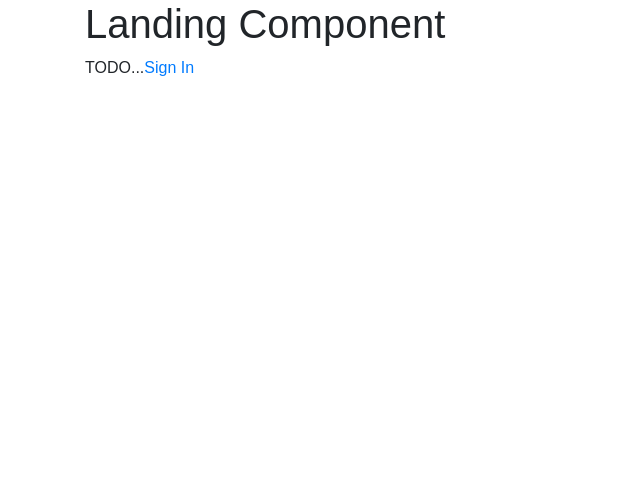
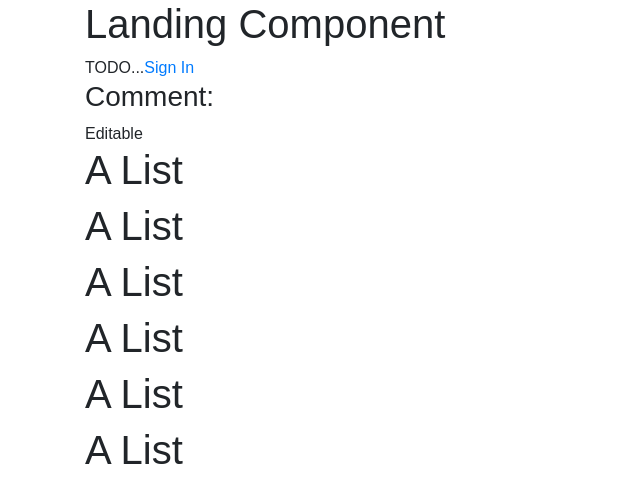
Before and after one commit to PushP0P/iEatWhat-Client, a React (Create React App) app: page / in a window 1280 px wide. Shown: the top 502 px of the page, without its empty margins (0-640 px from the left). Built offline with nearby package versions, Linux system fonts and the light colour scheme.

Commit message:
built layout

```diff
--- a/src/components/comments/comments.container.tsx
+++ b/src/components/comments/comments.container.tsx
@@ -1,6 +1,6 @@
 import * as React from 'react';
-import {ReactElement} from 'react';
-import {CommentsComponentProps, CommentsComponentState} from '../../models/comments.model';
+import { ReactElement } from 'react';
+import { CommentsComponentProps, CommentsComponentState } from '../../models/comments.model';
 
 export class CommentsComponent extends React.Component<CommentsComponentProps, CommentsComponentState> {
 
@@ -9,20 +9,50 @@ export class CommentsComponent extends React.Component<CommentsComponentProps, C
 		this.state = {
 			testFooBar: 'loading',
 			comments: {}
-		}
+		};
 	}
 
 	public componentDidMount(): void {
-		this.setState({testFooBar: 'BAT METAL!'})
+		this.setState({testFooBar: 'BAT METAL!'});
+		this.getComments();
 	}
 
 	public render(): ReactElement<HTMLDivElement> {
 		return(
 			<div
-				className={"comments-component " + this.state.testFooBar}
+				className={'comments-component ' + this.state.testFooBar}
 			>
-
+				<div
+					className="comments-header"
+				>
+					<h3>Comment:</h3>
+				</div>
+				<form
+					id="CommentForm"
+				>
+					<div
+						className="comment-input"
+						suppressContentEditableWarning={true}
+						contentEditable={true}
+					>
+						Editable
+					</div>
+				</form>
+				<div
+					className="comments-list"
+				>
+					<h1>A List</h1>
+					<h1>A List</h1>
+					<h1>A List</h1>
+					<h1>A List</h1>
+					<h1>A List</h1>
+					<h1>A List</h1>
+				</div>
 			</div>
 		);
 	}
+
+	private async getComments(): Promise<void> {
+		console.log('yes it is 56');
+	}
 }
--- a/src/components/landing/landing.component.tsx
+++ b/src/components/landing/landing.component.tsx
@@ -1,5 +1,7 @@
 import * as React from 'react';
 import { Link } from 'react-router-dom';
+import { CommentsComponent } from '../comments/comments.container';
+import { CommentsList } from '../../models/comments.model';
 
 export class LandingComponent extends React.Component {
 	// tslint:disable
@@ -16,7 +18,14 @@ export class LandingComponent extends React.Component {
 				TODO...
 
 				<Link to={'/sign-in'}>Sign In</Link>
-
+				<CommentsComponent
+					view_id={'foo'}
+					getComments={() => {
+						return {} as CommentsList
+					}}
+					editHandler={() => {
+						return {};
+				}} />
 			</div>
 		);
 	}
--- a/src/services/rest-service.ts
+++ b/src/services/rest-service.ts
@@ -8,7 +8,7 @@
  * @returns {Promise<{}>}
  */
 export async function httpRequest(path: string, verb?: string, headers?: Headers, body?: {} ): Promise<Response> {
-	const req: Request = await new Request(path, {
+	const req: Request = await new Request(path, <RequestInit> {
 		method: verb || 'get',
 		cache: 'default',
 		mode: 'cors',
--- a/tslint.json
+++ b/tslint.json
@@ -29,7 +29,7 @@
             "static-before-instance",
             "variables-before-functions"
         ],
-        "no-any": true,
+//        "no-any": true,
         "no-arg": true,
         "no-bitwise": true,
         "no-console": [
@@ -84,7 +84,7 @@
                 "variable-declaration": "nospace"
             }
         ],
-        "variable-name": [true, "ban-keywords", "check-format", "allow-leading-underscore", "allow-pascal-case"],
+//        "variable-name": [true, "ban-keywords", "check-format", "allow-leading-underscore", "allow-pascal-case"],
         "whitespace": [
             true,
             "check-branch",
```
Also changed, not shown: src/components/comments/comment.controlled.tsx (+8 -0 lines), src/models/comments.model.ts (+5 -5 lines), 1 other file (tests, documents, lock files or other folders).
